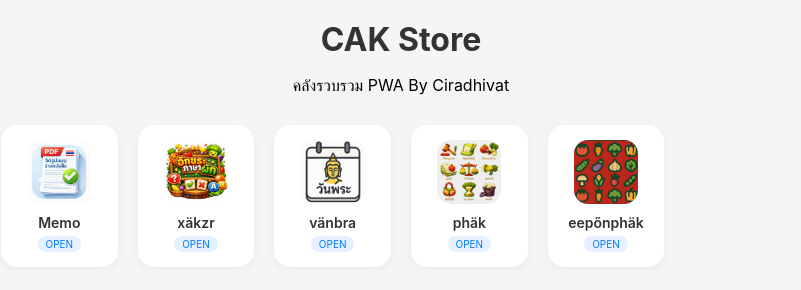
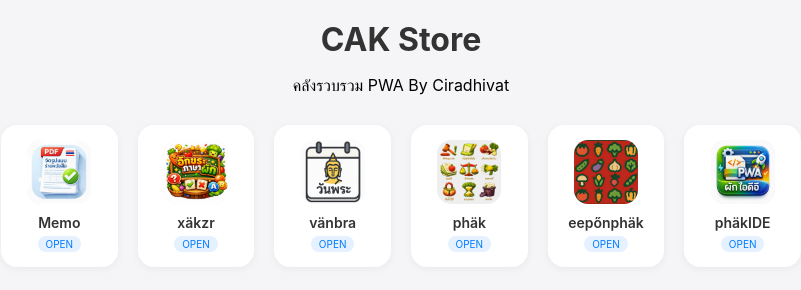
Before and after one commit to ciradhivat/cak, a plain HTML site: page store/index.html in a window 1280 px wide. Shown: the whole page, without its empty margins (239-1040 px from the left). Drawn offline with Linux system fonts and the light colour scheme.

Commit message:
Add files via upload

```diff
--- a/store/index.html
+++ b/store/index.html
@@ -89,6 +89,11 @@
                 name: "eepőnphäk",
                 iconFile: "kyphak-192.png",
                 url: "https://ciradhivat.github.io/cak/kyphak/"
+            },
+{
+                name: "phäkIDE",
+                iconFile: "phakIDE-192.png",
+                url: "https://ciradhivat.github.io/cak/phakIDE/"
             }
         ];
 
```
Also changed, not shown: store/phakIDE-192.png (added).
